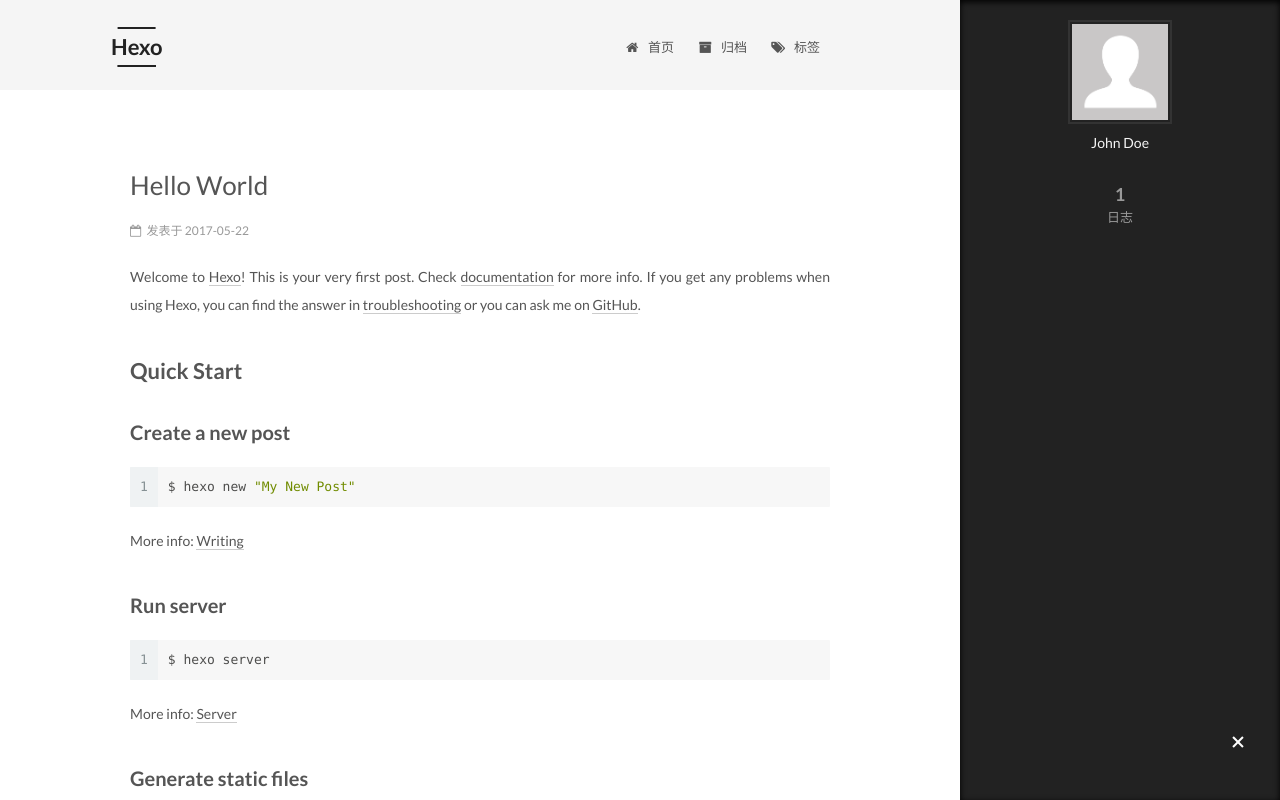
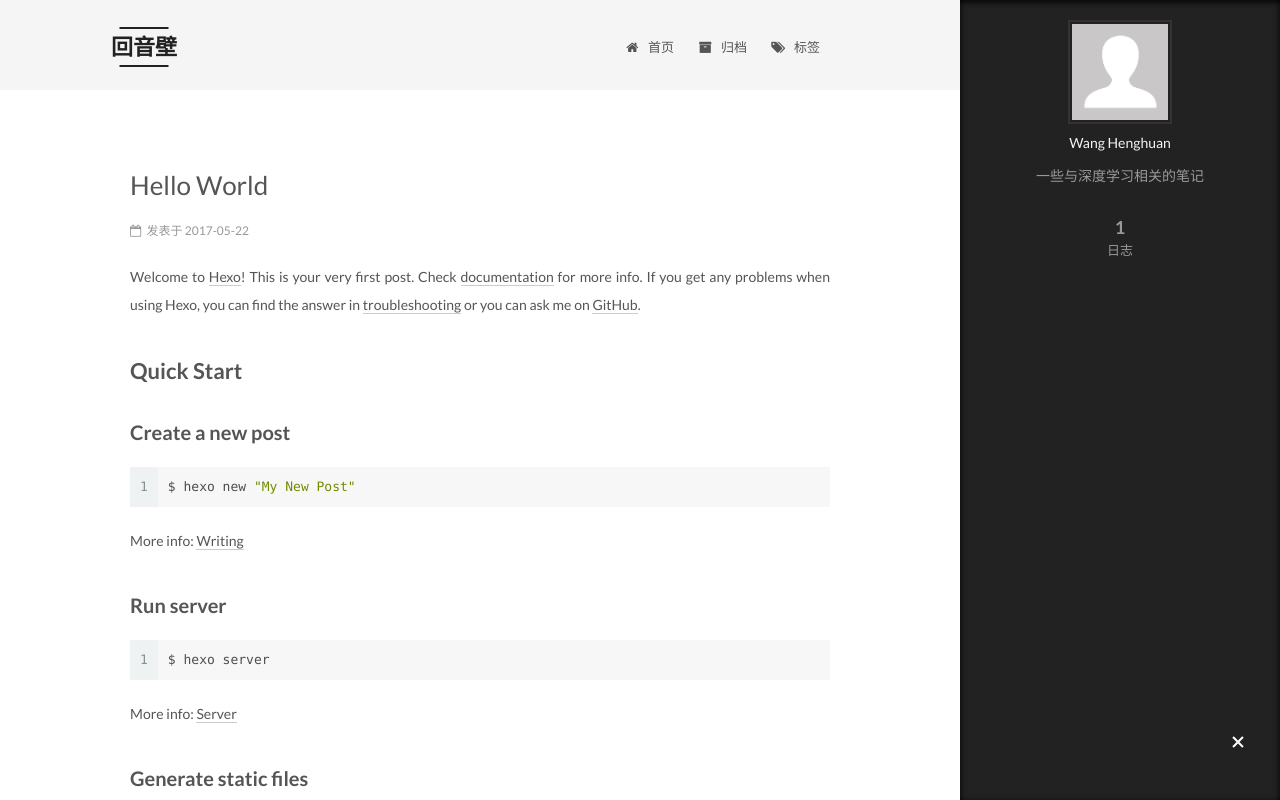
Before and after one commit to dreamStar/dreamStar.github.io, a plain HTML site: page index.html in a window 1280 px wide. Both pictures are taken after a click on the element 1238 px from the left and 743 px from the top of the page. Shown: the top 800 px of the page. Drawn offline with Linux system fonts and the light colour scheme.

Commit message:
Site updated: 2017-05-23 01:51:06

```diff
--- a/index.html
+++ b/index.html
@@ -90,12 +90,15 @@
 
 
 
+<meta name="description" content="一些与深度学习相关的笔记">
 <meta property="og:type" content="website">
-<meta property="og:title" content="Hexo">
+<meta property="og:title" content="回音壁">
 <meta property="og:url" content="http://yoursite.com/index.html">
-<meta property="og:site_name" content="Hexo">
+<meta property="og:site_name" content="回音壁">
+<meta property="og:description" content="一些与深度学习相关的笔记">
 <meta name="twitter:card" content="summary">
-<meta name="twitter:title" content="Hexo">
+<meta name="twitter:title" content="回音壁">
+<meta name="twitter:description" content="一些与深度学习相关的笔记">
 
 
 
@@ -129,7 +132,7 @@
 
 
 
-  <title>Hexo</title>
+  <title>回音壁</title>
 </head>
 
 <body itemscope itemtype="http://schema.org/WebPage" lang="zh-Hans">
@@ -168,12 +171,12 @@
     <div class="custom-logo-site-title">
       <a href="/"  class="brand" rel="start">
         <span class="logo-line-before"><i></i></span>
-        <span class="site-title">Hexo</span>
+        <span class="site-title">回音壁</span>
         <span class="logo-line-after"><i></i></span>
       </a>
     </div>
 
-        <p class="site-subtitle"></p>
+        <p class="site-subtitle">念念不忘,必有回响</p>
 
   </div>
 
@@ -254,13 +257,13 @@
     <link itemprop="mainEntityOfPage" href="http://yoursite.com/2017/05/22/hello-world/">
 
     <span hidden itemprop="author" itemscope itemtype="http://schema.org/Person">
-      <meta itemprop="name" content="John Doe">
+      <meta itemprop="name" content="Wang Henghuan">
       <meta itemprop="description" content="">
       <meta itemprop="image" content="/images/avatar.gif">
     </span>
 
     <span hidden itemprop="publisher" itemscope itemtype="http://schema.org/Organization">
-      <meta itemprop="name" content="Hexo">
+      <meta itemprop="name" content="回音壁">
     </span>
 
 
@@ -396,10 +399,10 @@
         <div class="site-author motion-element" itemprop="author" itemscope itemtype="http://schema.org/Person">
           <img class="site-author-image" itemprop="image"
                src="/images/avatar.gif"
-               alt="John Doe" />
-          <p class="site-author-name" itemprop="name">John Doe</p>
+               alt="Wang Henghuan" />
+          <p class="site-author-name" itemprop="name">Wang Henghuan</p>
 
-              <p class="site-description motion-element" itemprop="description"></p>
+              <p class="site-description motion-element" itemprop="description">一些与深度学习相关的笔记</p>
 
         </div>
         <nav class="site-state motion-element">
@@ -457,7 +460,7 @@
   <span class="with-love">
     <i class="fa fa-heart"></i>
   </span>
-  <span class="author" itemprop="copyrightHolder">John Doe</span>
+  <span class="author" itemprop="copyrightHolder">Wang Henghuan</span>
 </div>
 
 
```
Also changed, not shown: 2017/05/22/hello-world/index.html (+10 -10 lines), archives/2017/05/index.html (+13 -10 lines), archives/2017/index.html (+13 -10 lines), archives/index.html (+13 -10 lines).
